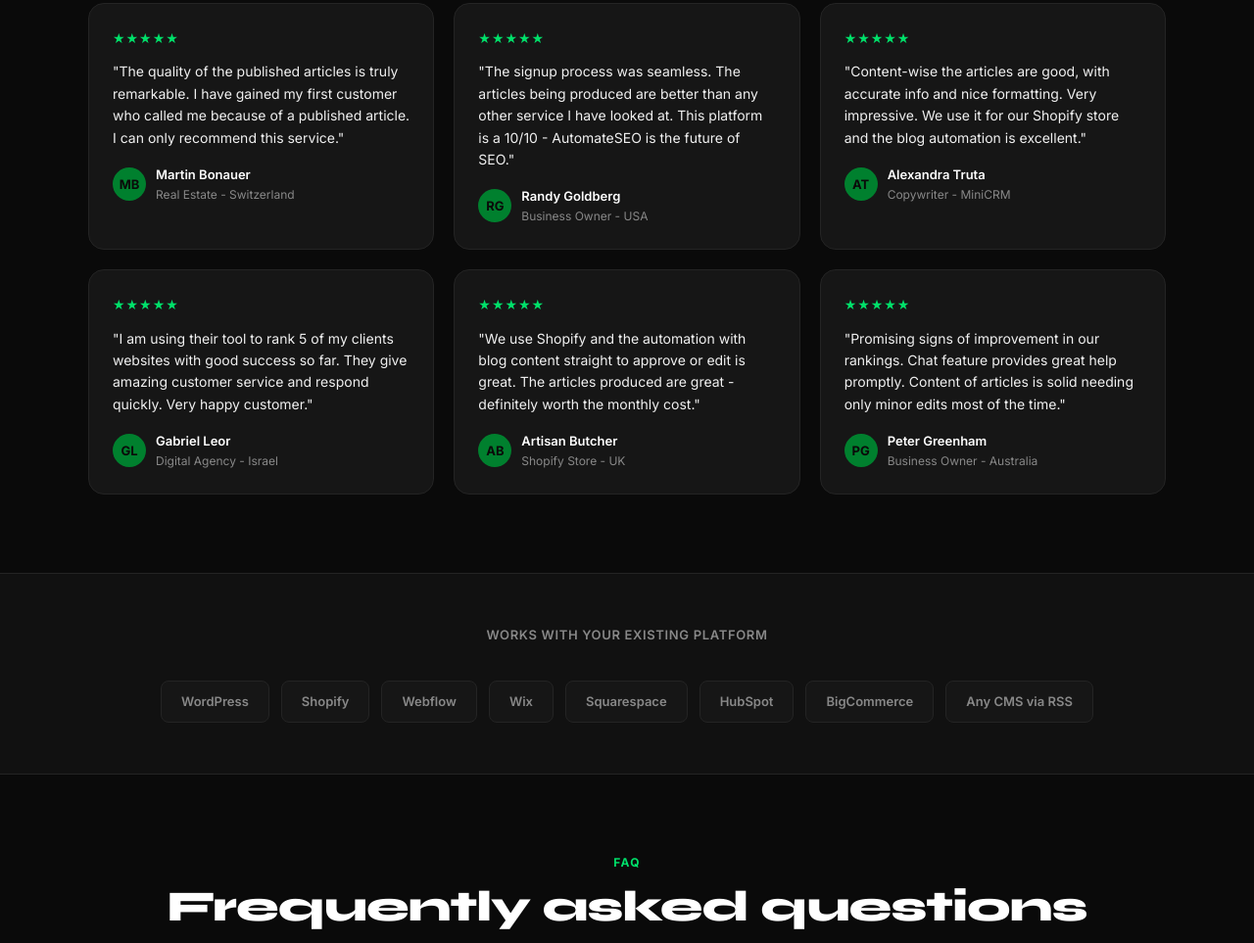
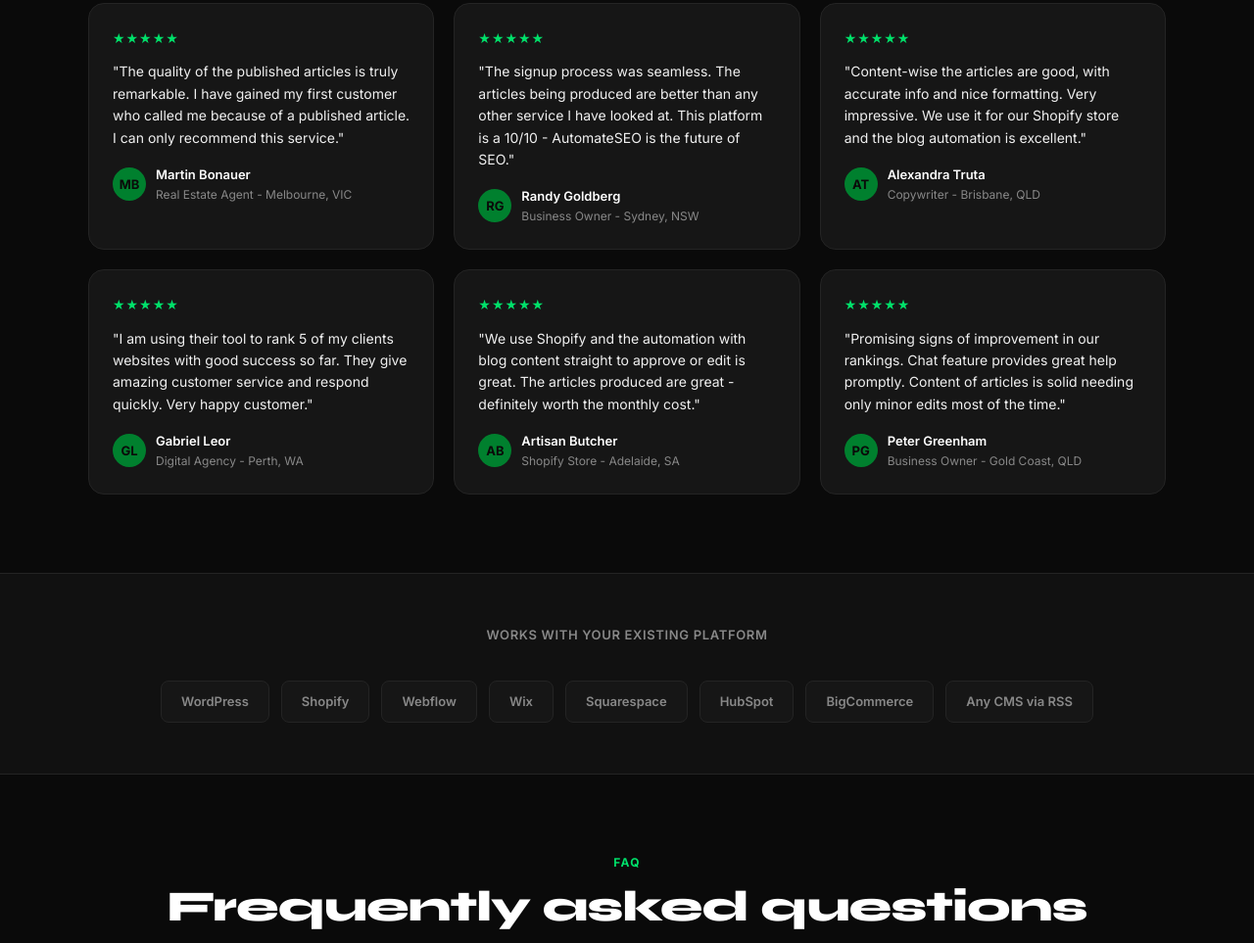
Before and after one commit to AKMRYPROJECTVAR/automateseo-landing, a plain HTML site: page index.html in a window 1280 px wide. Shown: the part 3926-4889 px from the top of the page at 98% size. Drawn offline with Linux system fonts and the light colour scheme.

Commit message:
Update reviews: change all locations to Australian towns

```diff
--- a/index.html
+++ b/index.html
@@ -226,12 +226,12 @@ footer{background:var(--black2);border-top:1px solid var(--border);padding:52px
     <h2>Real businesses. Real results.</h2>
     <p class="section-sub">See what businesses are saying about AutomateSEO.</p>
     <div class="reviews-grid">
-      <div class="review-card"><div class="review-stars">&#9733;&#9733;&#9733;&#9733;&#9733;</div><p class="review-text">"The quality of the published articles is truly remarkable. I have gained my first customer who called me because of a published article. I can only recommend this service."</p><div class="review-author"><div class="review-avatar">MB</div><div><div class="review-name">Martin Bonauer</div><div class="review-role">Real Estate - Switzerland</div></div></div></div>
-      <div class="review-card"><div class="review-stars">&#9733;&#9733;&#9733;&#9733;&#9733;</div><p class="review-text">"The signup process was seamless. The articles being produced are better than any other service I have looked at. This platform is a 10/10 - AutomateSEO is the future of SEO."</p><div class="review-author"><div class="review-avatar">RG</div><div><div class="review-name">Randy Goldberg</div><div class="review-role">Business Owner - USA</div></div></div></div>
-      <div class="review-card"><div class="review-stars">&#9733;&#9733;&#9733;&#9733;&#9733;</div><p class="review-text">"Content-wise the articles are good, with accurate info and nice formatting. Very impressive. We use it for our Shopify store and the blog automation is excellent."</p><div class="review-author"><div class="review-avatar">AT</div><div><div class="review-name">Alexandra Truta</div><div class="review-role">Copywriter - MiniCRM</div></div></div></div>
-      <div class="review-card"><div class="review-stars">&#9733;&#9733;&#9733;&#9733;&#9733;</div><p class="review-text">"I am using their tool to rank 5 of my clients websites with good success so far. They give amazing customer service and respond quickly. Very happy customer."</p><div class="review-author"><div class="review-avatar">GL</div><div><div class="review-name">Gabriel Leor</div><div class="review-role">Digital Agency - Israel</div></div></div></div>
-      <div class="review-card"><div class="review-stars">&#9733;&#9733;&#9733;&#9733;&#9733;</div><p class="review-text">"We use Shopify and the automation with blog content straight to approve or edit is great. The articles produced are great - definitely worth the monthly cost."</p><div class="review-author"><div class="review-avatar">AB</div><div><div class="review-name">Artisan Butcher</div><div class="review-role">Shopify Store - UK</div></div></div></div>
-      <div class="review-card"><div class="review-stars">&#9733;&#9733;&#9733;&#9733;&#9733;</div><p class="review-text">"Promising signs of improvement in our rankings. Chat feature provides great help promptly. Content of articles is solid needing only minor edits most of the time."</p><div class="review-author"><div class="review-avatar">PG</div><div><div class="review-name">Peter Greenham</div><div class="review-role">Business Owner - Australia</div></div></div></div>
+      <div class="review-card"><div class="review-stars">&#9733;&#9733;&#9733;&#9733;&#9733;</div><p class="review-text">"The quality of the published articles is truly remarkable. I have gained my first customer who called me because of a published article. I can only recommend this service."</p><div class="review-author"><div class="review-avatar">MB</div><div><div class="review-name">Martin Bonauer</div><div class="review-role">Real Estate Agent - Melbourne, VIC</div></div></div></div>
+      <div class="review-card"><div class="review-stars">&#9733;&#9733;&#9733;&#9733;&#9733;</div><p class="review-text">"The signup process was seamless. The articles being produced are better than any other service I have looked at. This platform is a 10/10 - AutomateSEO is the future of SEO."</p><div class="review-author"><div class="review-avatar">RG</div><div><div class="review-name">Randy Goldberg</div><div class="review-role">Business Owner - Sydney, NSW</div></div></div></div>
+      <div class="review-card"><div class="review-stars">&#9733;&#9733;&#9733;&#9733;&#9733;</div><p class="review-text">"Content-wise the articles are good, with accurate info and nice formatting. Very impressive. We use it for our Shopify store and the blog automation is excellent."</p><div class="review-author"><div class="review-avatar">AT</div><div><div class="review-name">Alexandra Truta</div><div class="review-role">Copywriter - Brisbane, QLD</div></div></div></div>
+      <div class="review-card"><div class="review-stars">&#9733;&#9733;&#9733;&#9733;&#9733;</div><p class="review-text">"I am using their tool to rank 5 of my clients websites with good success so far. They give amazing customer service and respond quickly. Very happy customer."</p><div class="review-author"><div class="review-avatar">GL</div><div><div class="review-name">Gabriel Leor</div><div class="review-role">Digital Agency - Perth, WA</div></div></div></div>
+      <div class="review-card"><div class="review-stars">&#9733;&#9733;&#9733;&#9733;&#9733;</div><p class="review-text">"We use Shopify and the automation with blog content straight to approve or edit is great. The articles produced are great - definitely worth the monthly cost."</p><div class="review-author"><div class="review-avatar">AB</div><div><div class="review-name">Artisan Butcher</div><div class="review-role">Shopify Store - Adelaide, SA</div></div></div></div>
+      <div class="review-card"><div class="review-stars">&#9733;&#9733;&#9733;&#9733;&#9733;</div><p class="review-text">"Promising signs of improvement in our rankings. Chat feature provides great help promptly. Content of articles is solid needing only minor edits most of the time."</p><div class="review-author"><div class="review-avatar">PG</div><div><div class="review-name">Peter Greenham</div><div class="review-role">Business Owner - Gold Coast, QLD</div></div></div></div>
     </div>
   </div>
 </section>
```
